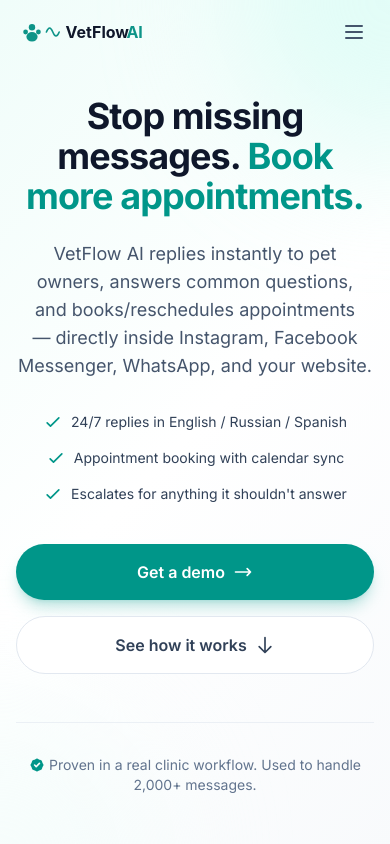
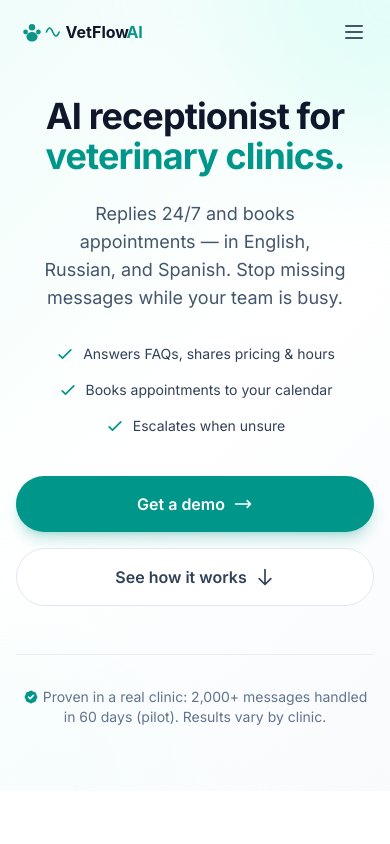
Before and after one commit to iraklidzadzamia/vetflow-landing, a Next.js app: page / in a window 390 px wide. Shown: the top 844 px of the page. Built offline with nearby package versions, Linux system fonts and the light colour scheme.

Commit message:
Improve copy: shorter hero, proof disclaimer, softer privacy, phone optional, no spam note

```diff
--- a/components/FinalCTA.tsx
+++ b/components/FinalCTA.tsx
@@ -8,11 +8,10 @@ export function FinalCTA() {
                 <div className="max-w-4xl mx-auto">
                     <div className="text-center mb-10">
                         <h2 className="text-3xl sm:text-4xl font-bold text-slate-900">
-                            See it working with your clinic&apos;s info.
+                            Get a demo <span className="text-slate-400 font-normal text-2xl sm:text-3xl">(no obligation)</span>
                         </h2>
                         <p className="mt-4 text-lg text-slate-600 max-w-2xl mx-auto">
-                            Request a personalized demo. We&apos;ll show you how VetFlow AI handles real
-                            questions your clients ask — using your clinic&apos;s services and hours.
+                            We&apos;ll show you how VetFlow AI handles real questions — using your clinic&apos;s info.
                         </p>
                     </div>
 
--- a/components/Hero.tsx
+++ b/components/Hero.tsx
@@ -13,15 +13,14 @@ export function Hero() {
                 <div className="text-center max-w-4xl mx-auto">
                     {/* Headline */}
                     <h1 className="text-4xl sm:text-5xl lg:text-6xl font-bold text-slate-900 tracking-tight text-balance">
-                        Stop missing messages.{" "}
-                        <span className="text-teal-600">Book more appointments.</span>
+                        AI receptionist for{" "}
+                        <span className="text-teal-600">veterinary clinics.</span>
                     </h1>
 
                     {/* Subheadline */}
                     <p className="mt-6 text-lg sm:text-xl text-slate-600 max-w-3xl mx-auto text-balance">
-                        VetFlow AI replies instantly to pet owners, answers common questions, and
-                        books/reschedules appointments — directly inside Instagram, Facebook Messenger,
-                        WhatsApp, and your website.
+                        Replies 24/7 and books appointments — in English, Russian, and Spanish.
+                        Stop missing messages while your team is busy.
                     </p>
 
                     {/* Bullet points */}
@@ -30,19 +29,19 @@ export function Hero() {
                             <svg className="w-5 h-5 text-teal-600 flex-shrink-0" fill="none" viewBox="0 0 24 24" stroke="currentColor">
                                 <path strokeLinecap="round" strokeLinejoin="round" strokeWidth={2} d="M5 13l4 4L19 7" />
                             </svg>
-                            <span className="text-sm sm:text-base">24/7 replies in English / Russian / Spanish</span>
+                            <span className="text-sm sm:text-base">Answers FAQs, shares pricing & hours</span>
                         </div>
                         <div className="flex items-center gap-2 text-slate-700">
                             <svg className="w-5 h-5 text-teal-600 flex-shrink-0" fill="none" viewBox="0 0 24 24" stroke="currentColor">
                                 <path strokeLinecap="round" strokeLinejoin="round" strokeWidth={2} d="M5 13l4 4L19 7" />
                             </svg>
-                            <span className="text-sm sm:text-base">Appointment booking with calendar sync</span>
+                            <span className="text-sm sm:text-base">Books appointments to your calendar</span>
                         </div>
                         <div className="flex items-center gap-2 text-slate-700">
                             <svg className="w-5 h-5 text-teal-600 flex-shrink-0" fill="none" viewBox="0 0 24 24" stroke="currentColor">
                                 <path strokeLinecap="round" strokeLinejoin="round" strokeWidth={2} d="M5 13l4 4L19 7" />
                             </svg>
-                            <span className="text-sm sm:text-base">Escalates for anything it shouldn&apos;t answer</span>
+                            <span className="text-sm sm:text-base">Escalates when unsure</span>
                         </div>
                     </div>
 
@@ -74,7 +73,7 @@ export function Hero() {
                             <svg className="inline-block w-4 h-4 mr-1 text-teal-600 -mt-0.5" fill="currentColor" viewBox="0 0 20 20">
                                 <path fillRule="evenodd" d="M6.267 3.455a3.066 3.066 0 001.745-.723 3.066 3.066 0 013.976 0 3.066 3.066 0 001.745.723 3.066 3.066 0 012.812 2.812c.051.643.304 1.254.723 1.745a3.066 3.066 0 010 3.976 3.066 3.066 0 00-.723 1.745 3.066 3.066 0 01-2.812 2.812 3.066 3.066 0 00-1.745.723 3.066 3.066 0 01-3.976 0 3.066 3.066 0 00-1.745-.723 3.066 3.066 0 01-2.812-2.812 3.066 3.066 0 00-.723-1.745 3.066 3.066 0 010-3.976 3.066 3.066 0 00.723-1.745 3.066 3.066 0 012.812-2.812zm7.44 5.252a1 1 0 00-1.414-1.414L9 10.586 7.707 9.293a1 1 0 00-1.414 1.414l2 2a1 1 0 001.414 0l4-4z" clipRule="evenodd" />
                             </svg>
-                            Proven in a real clinic workflow. Used to handle 2,000+ messages.
+                            Proven in a real clinic: 2,000+ messages handled in 60 days (pilot). Results vary by clinic.
                         </p>
                     </div>
                 </div>
--- a/components/LeadForm.tsx
+++ b/components/LeadForm.tsx
@@ -166,13 +166,12 @@ export function LeadForm({ className = "" }: LeadFormProps) {
 
                 <div>
                     <label htmlFor="phone" className="block text-sm font-medium text-slate-700 mb-1.5">
-                        Phone *
+                        Phone <span className="text-slate-400">(optional)</span>
                     </label>
                     <input
                         type="tel"
                         id="phone"
                         name="phone"
-                        required
                         className={`w-full px-4 py-3 rounded-xl border ${errors.phone ? "border-red-300 bg-red-50" : "border-slate-200"
                             } focus:border-teal-500 focus:ring-2 focus:ring-teal-500/20 outline-none transition-colors`}
                         placeholder="(555) 123-4567"
@@ -261,7 +260,7 @@ export function LeadForm({ className = "" }: LeadFormProps) {
             </button>
 
             <p className="text-center text-sm text-slate-500">
-                Or email us at{" "}
+                We&apos;ll reply within 24 hours. No spam. Or email us at{" "}
                 <a href={`mailto:${siteConfig.email}`} className="text-teal-600 hover:underline">
                     {siteConfig.email}
                 </a>
--- a/components/Safety.tsx
+++ b/components/Safety.tsx
@@ -32,8 +32,8 @@ const safetyPoints = [
                 <path strokeLinecap="round" strokeLinejoin="round" strokeWidth={1.5} d="M12 15v2m-6 4h12a2 2 0 002-2v-6a2 2 0 00-2-2H6a2 2 0 00-2 2v6a2 2 0 002 2zm10-10V7a4 4 0 00-8 0v4h8z" />
             </svg>
         ),
-        title: "Your data stays yours",
-        description: "We only use your clinic-provided info to answer clients. Conversations are yours. We don't sell data or use it for other purposes.",
+        title: "Privacy & control",
+        description: "Access is limited to authorized clinic staff. You decide what the bot can and can't answer. We don't sell or share your data.",
     },
 ];
 
@@ -89,9 +89,8 @@ export function Safety() {
                     </h3>
                     <p className="text-slate-600 leading-relaxed">
                         Your clinic information is used only to answer client questions and book appointments.
-                        We do not share, sell, or use your data for training external models. Client conversations
-                        remain confidential and are accessible only to you. We follow industry standard security
-                        practices to protect all data in transit and at rest.
+                        We do not share or sell your data. Access is limited to your authorized team.
+                        When unsure, the AI escalates to your staff instead of guessing.
                     </p>
                 </div>
             </div>
--- a/lib/validation.ts
+++ b/lib/validation.ts
@@ -17,9 +17,10 @@ export const leadFormSchema = z.object({
 
     phone: z
         .string()
-        .min(10, "Please enter a valid phone number")
         .max(20, "Phone number is too long")
-        .regex(/^[\d\s\-\+\(\)]+$/, "Please enter a valid phone number"),
+        .regex(/^[\d\s\-\+\(\)]*$/, "Please enter a valid phone number")
+        .optional()
+        .or(z.literal("")),
 
     website: z
         .string()
```
Also changed, not shown: components/Pricing.tsx (+7 -4 lines).
